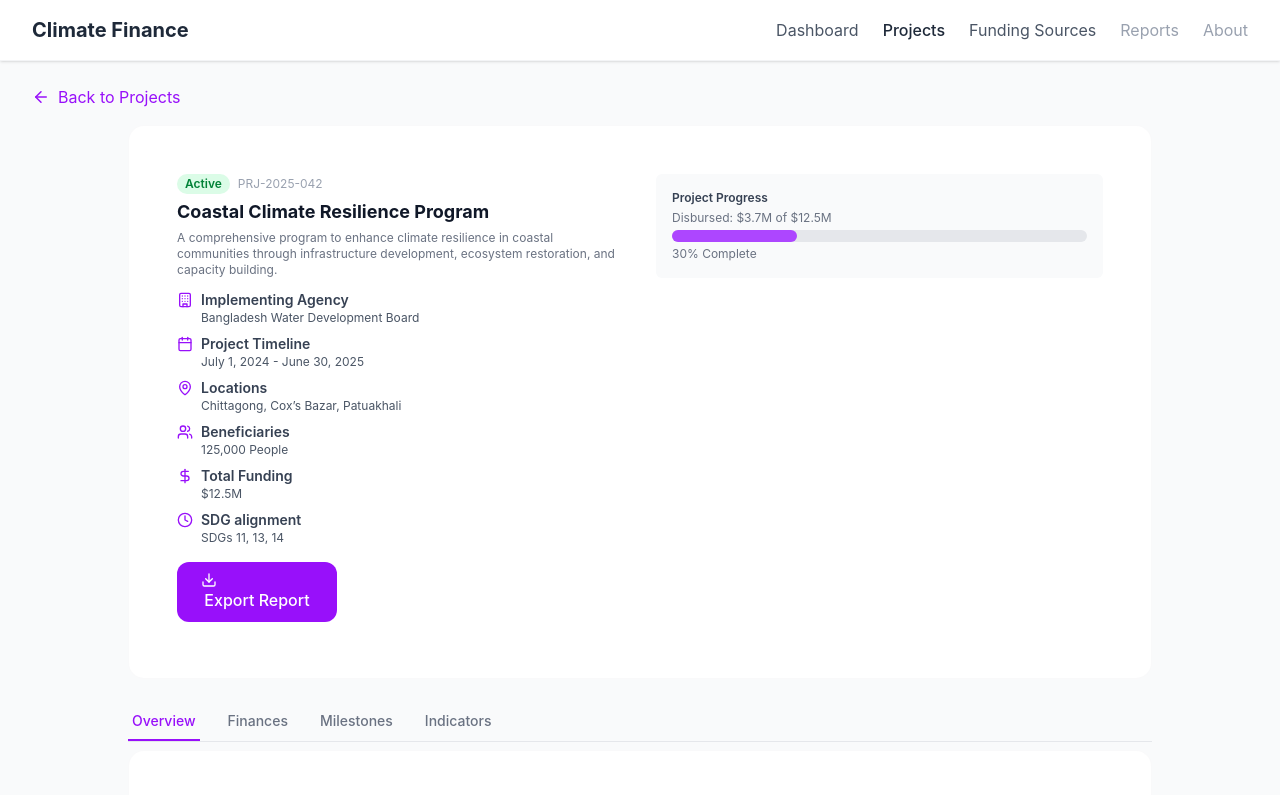
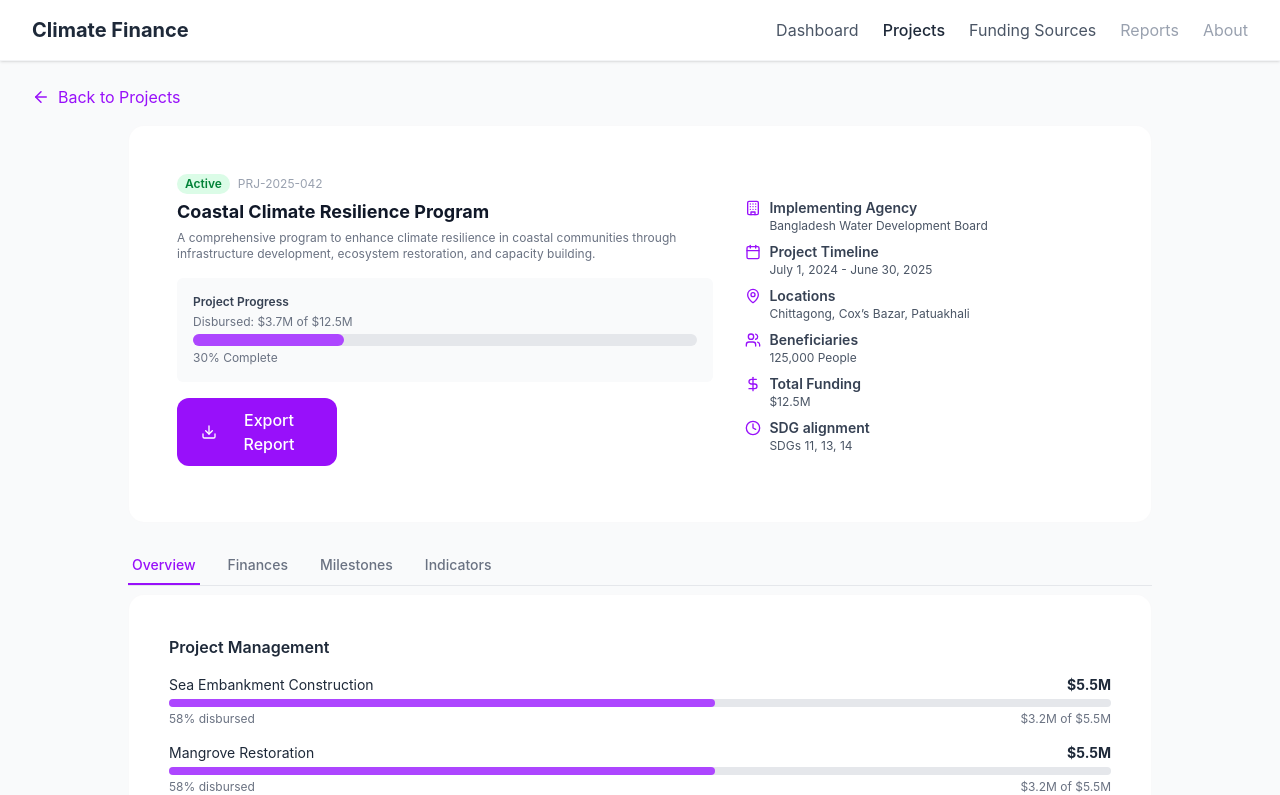
Before and after one commit to sindeedindeed/climate-finance, a React (Vite) app in the folder climate-finance/: page /projects/1 in a window 1280 px wide. Shown: the top 795 px of the page. Built offline with nearby package versions, Linux system fonts and the light colour scheme.

Commit message:
Update button layout on ProjectDetails page

```diff
--- a/climate-finance/src/pages/ProjectDetails.jsx
+++ b/climate-finance/src/pages/ProjectDetails.jsx
@@ -165,33 +165,72 @@ const ProjectDetails = () => {
       : 'bg-gray-100 text-gray-700';
 
   return (
-    <PageLayout bgColor="bg-gray-50">      <div className="mb-4 flex items-center">
+    <PageLayout bgColor="bg-gray-50">
+      <div className="mb-4 flex items-center">
         <Link to="/projects" className="flex items-center text-purple-600 hover:text-purple-700 transition-colors group">
           <ArrowLeft size={18} className="mr-2 group-hover:-translate-x-1 transition-transform" />
           Back to Projects
         </Link>
       </div>
       <div className="max-w-5xl mx-auto">
-        {/* Main Info Card */}
+        {/* Main Info Card - Redesigned Layout */}
         <Card className="mb-6 p-0 overflow-visible">
-          <div className="flex flex-col md:flex-row md:items-start md:gap-8 p-6">
-            {/* Left: Details */}
-            <div className="w-full md:w-1/2">
+          <div className="p-6">
+            {/* Project ID and Status - Top Row */}
             <div className="flex items-center gap-2 mb-1">
               <span className={`text-xs px-2 py-0.5 rounded-full font-semibold ${statusColor}`}>Active</span>
               <span className="text-xs text-gray-400">{project.id}</span>
             </div>
+
+            <div className="flex flex-col md:flex-row md:gap-8">
+              {/* Left Side: Title, Description and Progress */}
+              <div className="w-full md:w-3/5">
+                {/* Title and Description */}
                 <h2 className="text-lg font-bold text-gray-900 mb-1">{project.title}</h2>
-              <p className="text-xs text-gray-500 mb-3">
+                <p className="text-xs text-gray-500 mb-4">
                   {project.description}
-              </p>              <ul className="space-y-2 text-sm text-gray-700 mb-4">
+                </p>
+
+                {/* Progress Bar - Now below title/description */}
+                <div className="bg-gray-50 rounded-md p-4 mb-4">
+                  <div className="text-xs text-gray-700 font-semibold mb-1">Project Progress</div>
+                  <div className="text-xs text-gray-500 mb-1">
+                    Disbursed: {formatCurrency(project.disbursed)} of {formatCurrency(project.progressBarMax || getTotalBudget(project))}
+                  </div>
+                  <div className="w-full bg-gray-200 rounded-full h-3 mb-1">
+                    <div
+                      className="bg-purple-500 h-3 rounded-full transition-all duration-500"
+                      style={{ width: `${project.progress}%` }}
+                    ></div>
+                  </div>
+                  <div className="text-xs text-gray-500">{project.progress}% Complete</div>
+                </div>
+
+                {/* Export Button */}
+                <div className="flex gap-3 mb-2">
+                  <Button
+                    variant="primary"
+                    size="md"
+                    className="w-40 flex items-center justify-center gap-2 bg-purple-600 hover:bg-purple-700 text-white hover:shadow-lg hover:shadow-purple-200 transition-all duration-200"
+                    onClick={handleExportReport}
+                    leftIcon={<Download size={16} />}
+                  >
+                    Export Report
+                  </Button>
+                </div>
+              </div>
+
+              {/* Right Side: Project Details */}
+              <div className="w-full md:w-2/5 mt-6 md:mt-0">
+                <ul className="space-y-2 text-sm text-gray-700">
                   <li className="flex items-start gap-2">
                     <Building size={16} className="mt-0.5 text-purple-600" />
                     <div>
                       <span className="font-semibold">Implementing Agency</span>
                       <div className="text-xs text-gray-600">{project.implementingAgency}</div>
                     </div>
-                </li>                <li className="flex items-start gap-2">
+                  </li>
+                  <li className="flex items-start gap-2">
                     <Calendar size={16} className="mt-0.5 text-purple-600" />
                     <div>
                       <span className="font-semibold">Project Timeline</span>
@@ -224,37 +263,15 @@ const ProjectDetails = () => {
                     <div>
                       <span className="font-semibold">SDG alignment</span>
                       <div className="text-xs text-gray-600">{project.sdg}</div>
-                  </div>                </li>
+                    </div>
+                  </li>
                 </ul>
-
-              <div className="flex gap-3 mb-2">
-                <Button
-                  variant="primary"
-                  size="md"
-                  className="w-40 flex items-center justify-center gap-2 bg-purple-600 hover:bg-purple-700 text-white hover:shadow-lg hover:shadow-purple-200 transition-all duration-200"
-                  onClick={handleExportReport}
-                >
-                  <Download size={16} /> Export Report
-                </Button>
-              </div>
-            </div>            {/* Right: Progress Bar */}
-            <div className="w-full md:w-1/2 flex flex-col justify-center mt-6 md:mt-0">
-              <div className="bg-gray-50 rounded-md p-4">
-                <div className="text-xs text-gray-700 font-semibold mb-1">Project Progress</div>
-                <div className="text-xs text-gray-500 mb-1">
-                  Disbursed: {formatCurrency(project.disbursed)} of {formatCurrency(project.progressBarMax || getTotalBudget(project))}
-                </div>
-                <div className="w-full bg-gray-200 rounded-full h-3 mb-1">
-                  <div
-                    className="bg-purple-500 h-3 rounded-full transition-all duration-500"
-                    style={{ width: `${project.progress}%` }}
-                  ></div>
-                </div>
-                <div className="text-xs text-gray-500">{project.progress}% Complete</div>
               </div>
             </div>
           </div>
-        </Card>        {/* Tabs */}
+        </Card>
+
+        {/* Tabs */}
         <div className="border-b border-gray-200 mb-2 flex gap-6 text-sm">
           {TABS.map((tab) => (
             <button
@@ -276,12 +293,14 @@ const ProjectDetails = () => {
           <>
             <Card className="mb-6">
               <div className="p-4">
-                <div className="font-semibold mb-4">Project Management</div>                {getManagementData(project).map((item) => (
+                <div className="font-semibold mb-4">Project Management</div>
+                {getManagementData(project).map((item) => (
                   <div key={item.name} className="mb-4">
                     <div className="flex justify-between items-center text-sm">
                       <span>{item.name}</span>
                       <span className="font-bold">{formatCurrency(item.total)}</span>
-                    </div>                    <div className="w-full bg-gray-200 rounded-full h-2 mt-1">
+                    </div>
+                    <div className="w-full bg-gray-200 rounded-full h-2 mt-1">
                       <div
                         className="bg-purple-500 h-2 rounded-full"
                         style={{ width: `${Math.round((item.disbursed / item.total) * 100)}%` }}
@@ -296,8 +315,10 @@ const ProjectDetails = () => {
               </div>
             </Card>
             <Card>
-              <div className="p-4">                <div className="font-semibold mb-2">Implementing Partners</div>
-                <ul className="divide-y divide-gray-200">                  {getPartners(project).map((partner) => (
+              <div className="p-4">
+                <div className="font-semibold mb-2">Implementing Partners</div>
+                <ul className="divide-y divide-gray-200">
+                  {getPartners(project).map((partner) => (
                     <li key={partner} className="flex items-center gap-2 py-3 hover:bg-purple-50 transition-colors rounded-lg px-2 -mx-2">
                       <Building size={18} className="text-purple-600" />
                       <span className="text-sm">{partner}</span>
```
Lines whose indentation alone changed are shown as unchanged.
